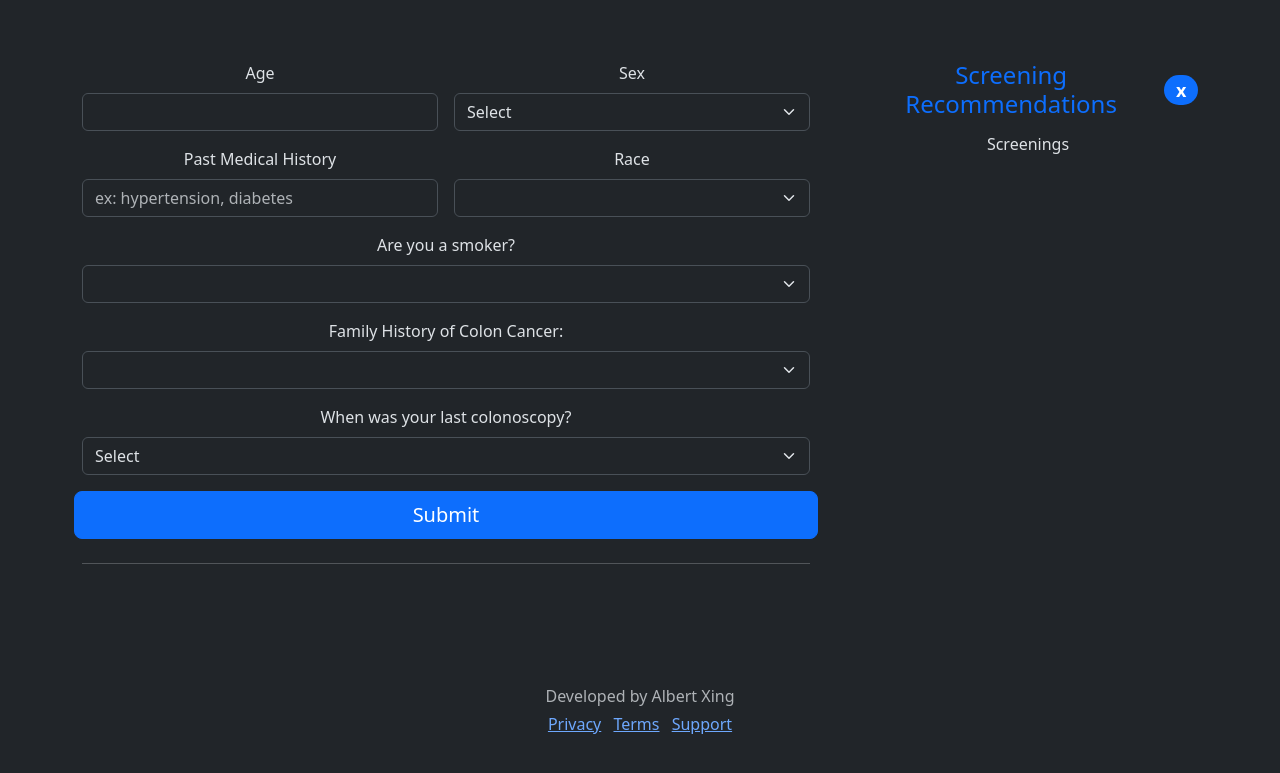
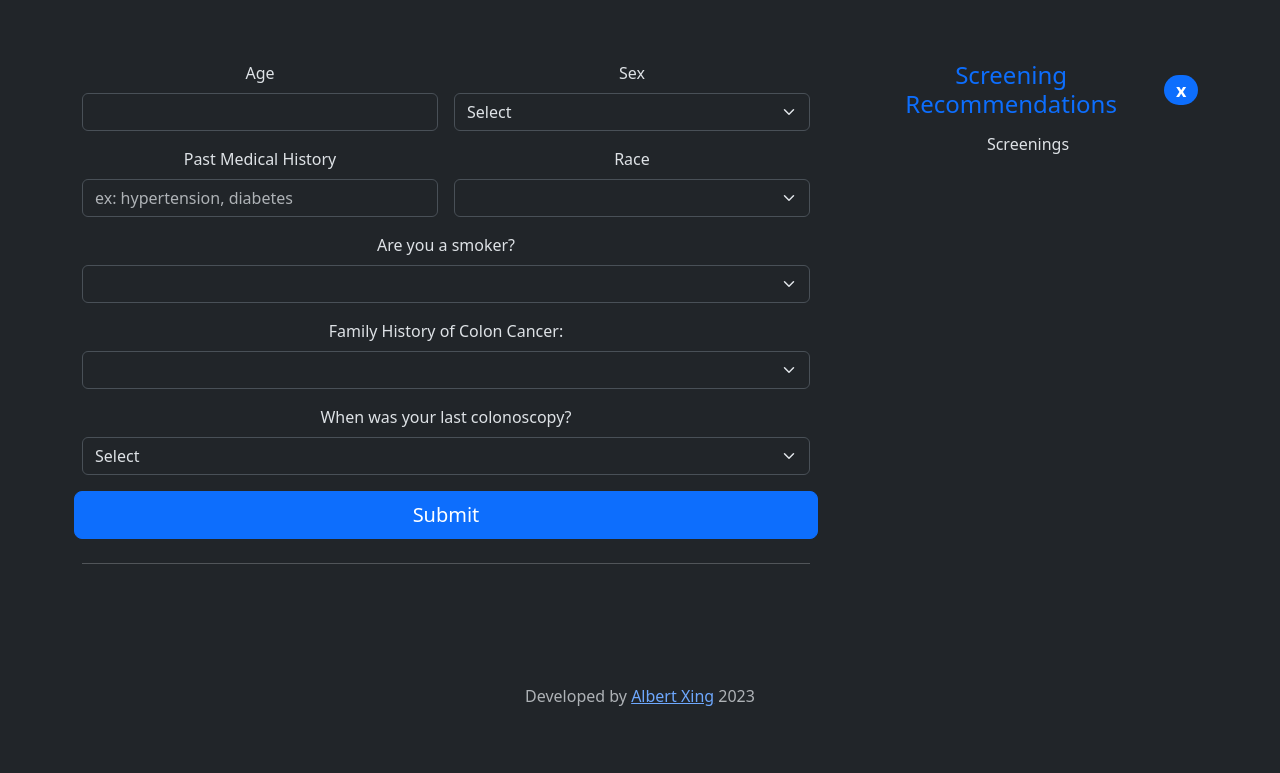
Before and after one commit to albert-xing/html-healthscreening, a plain HTML site: page index.html in a window 1280 px wide. Shown: the part 283-1056 px from the top of the page. Drawn offline with nearby package versions, Linux system fonts and the light colour scheme.

Commit message:
Add files via upload

```diff
--- a/index.html
+++ b/index.html
@@ -186,11 +186,11 @@
     </div>
   </main>
   <footer class="my-5 pt-5 text-body-secondary text-center text-small">
-    <p class="mb-1">Developed by Albert Xing</p>
+    <p class="mb-1">Developed by <a href="mailto:axing93@gmail.com">Albert Xing</a> 2023</p>
     <ul class="list-inline">
-      <li class="list-inline-item"><a href="#">Privacy</a></li>
-      <li class="list-inline-item"><a href="#">Terms</a></li>
-      <li class="list-inline-item"><a href="#">Support</a></li>
+      <li class="list-inline-item"></li>
+      <li class="list-inline-item"></li>
+      <li class="list-inline-item"></li>
     </ul>
   </footer>
 
--- a/test.js
+++ b/test.js
@@ -57,7 +57,7 @@ function recommendScreenings(userInput) {
         name: `Colonoscopy starting at age ${screeningAge}`,
         descriptor: screeningDescriptors["Colonoscopy starting at age"]
       });
-    } else if (userInput.age >= 50 && userInput.age <=75) {
+    } else if (userInput.age >= 45 && userInput.age <=75) {
       if (userInput.lastScreeningYearsAgo["Colonoscopy"] === "Never" || userInput.lastScreeningYearsAgo["Colonoscopy"] >= 10) {
       screenings.push({
         name: "Colonoscopy",
```
